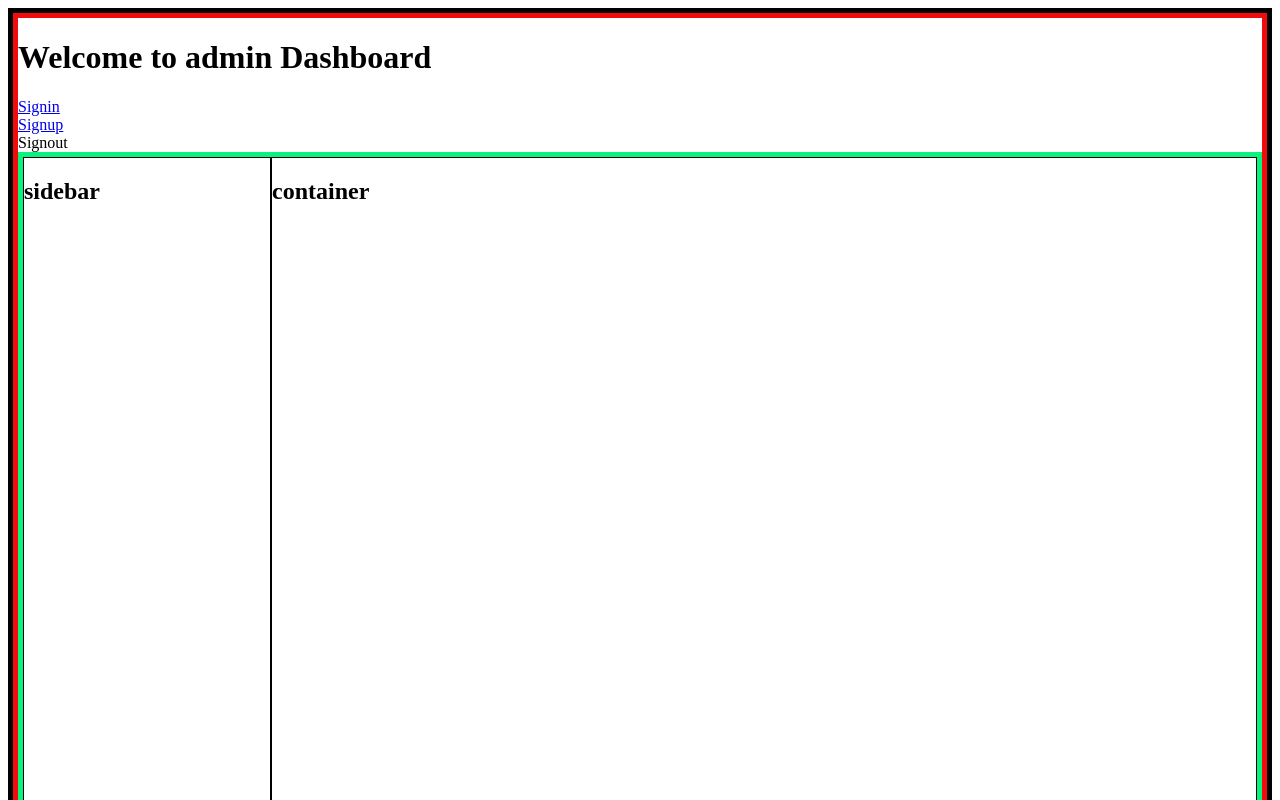
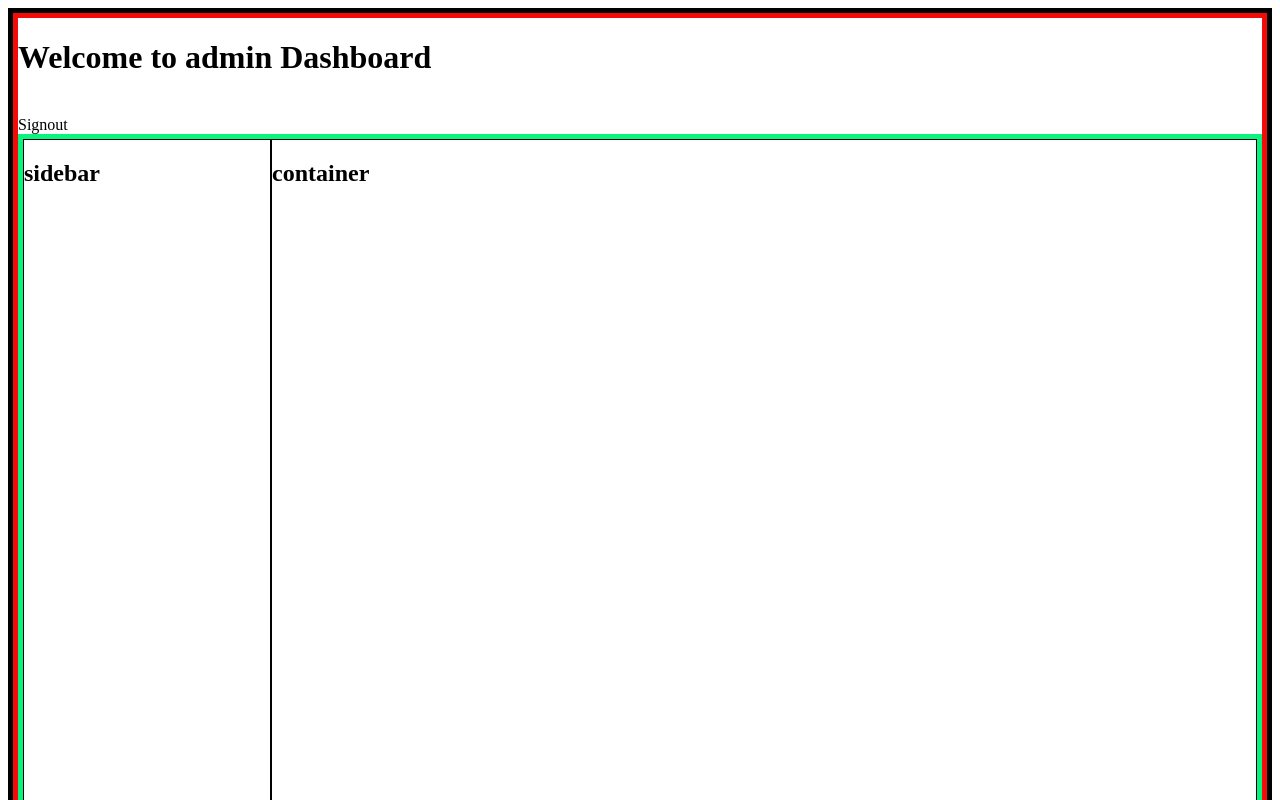
Before and after one commit to harryconcoblanejo/ecommerce-MERN-, a React app in the folder Fend/: page / in a window 1280 px wide. Shown: the top 800 px of the page. Built offline with nearby package versions, Linux system fonts and the light colour scheme; sample sign-in values are in the browser's storage.

Commit message:
sarasasasa

```diff
--- a/Fend/src/components/header/Header.tsx
+++ b/Fend/src/components/header/Header.tsx
@@ -1,10 +1,42 @@
 import React from 'react'
+import { useDispatch, useSelector } from 'react-redux'
 import { NavLink } from 'react-router-dom'
+import { signout } from '../../redux/actions'
+import { RootState } from '../../redux/reducers'
 
 const Header = () => {
+  const dispatch = useDispatch()
+  const auth = useSelector((state: RootState) => state.auth)
+
+  const logout = () => {
+    dispatch(signout())
+  }
+
+  const renderLoggedInLinks = () => {
+    return (
+      <div>
+        {/* <NavLink to="signin">Signin</NavLink>
+        <br />
+        <NavLink to="signup">Signup</NavLink> */}
+        <br />
+        <span onClick={logout}>Signout</span>
+      </div>
+    )
+  }
+
+  const renderNonLoggedInLinks = () => {
+    return (
+      <div>
+        <NavLink to="signin">Signin</NavLink>
+        <br />
+        <NavLink to="signup">Signup</NavLink>
+      </div>
+    )
+  }
   return (
     <div>
       <h1>Welcome to admin Dashboard</h1>
+      {auth.authenticate ? renderLoggedInLinks() : renderNonLoggedInLinks()}
     </div>
   )
 }
--- a/Fend/src/components/home/index.tsx
+++ b/Fend/src/components/home/index.tsx
@@ -13,37 +13,10 @@ import Header from '../header/Header'
 import '../home/homeStyles.css'
 
 const Home = () => {
-  const dispatch = useDispatch()
-  const auth = useSelector((state: RootState) => state.auth)
-  const logout = () => {
-    dispatch(signout())
-  }
-
-  const renderLoggedInLinks = () => {
-    return (
-      <div>
-        <NavLink to="signin">Signin</NavLink>
-        <br />
-        <NavLink to="signup">Signup</NavLink>
-        <br />
-        <span onClick={logout}>Signout</span>
-      </div>
-    )
-  }
-
-  const renderNonLoggedInLinks = () => {
-    return (
-      <div>
-        <NavLink to="signin">Signin</NavLink>
-        <br />
-        <NavLink to="signup">Signup</NavLink>
-      </div>
-    )
-  }
   return (
     <div className="homeContainer">
       <Header />
-      {auth.authenticate ? renderLoggedInLinks() : renderNonLoggedInLinks()}
+
       <div className="subContainer">
         <div className="sideBar">
           <h2>sidebar</h2>
--- a/Fend/src/components/signin/index.tsx
+++ b/Fend/src/components/signin/index.tsx
@@ -4,6 +4,7 @@ import { useDispatch, useSelector } from 'react-redux'
 import { BrowserRouter as Router, NavLink, Redirect } from 'react-router-dom'
 import { login } from '../../redux/actions/index'
 import { RootState } from '../../redux/reducers/index'
+import Header from '../header/Header'
 
 export type singinUser = {
   email: string
@@ -34,6 +35,7 @@ const Signin = () => {
   }
   return (
     <Fragment>
+      <Header />
       <form onSubmit={userLogin}>
         <input
           type="text"
--- a/Fend/src/components/signup/index.tsx
+++ b/Fend/src/components/signup/index.tsx
@@ -10,6 +10,7 @@ import {
 } from 'react-router-dom'
 import { signup } from '../../redux/actions'
 import { RootState } from '../../redux/reducers'
+import Header from '../header/Header'
 
 const Signup = () => {
   const auth = useSelector((state: RootState) => state.auth)
@@ -44,6 +45,7 @@ const Signup = () => {
 
   return (
     <div>
+      <Header />
       {/* {user.message} */}!!!!
       <form onSubmit={userSignup}>
         <input
```
Also changed, not shown: Fend/leer.txt.
